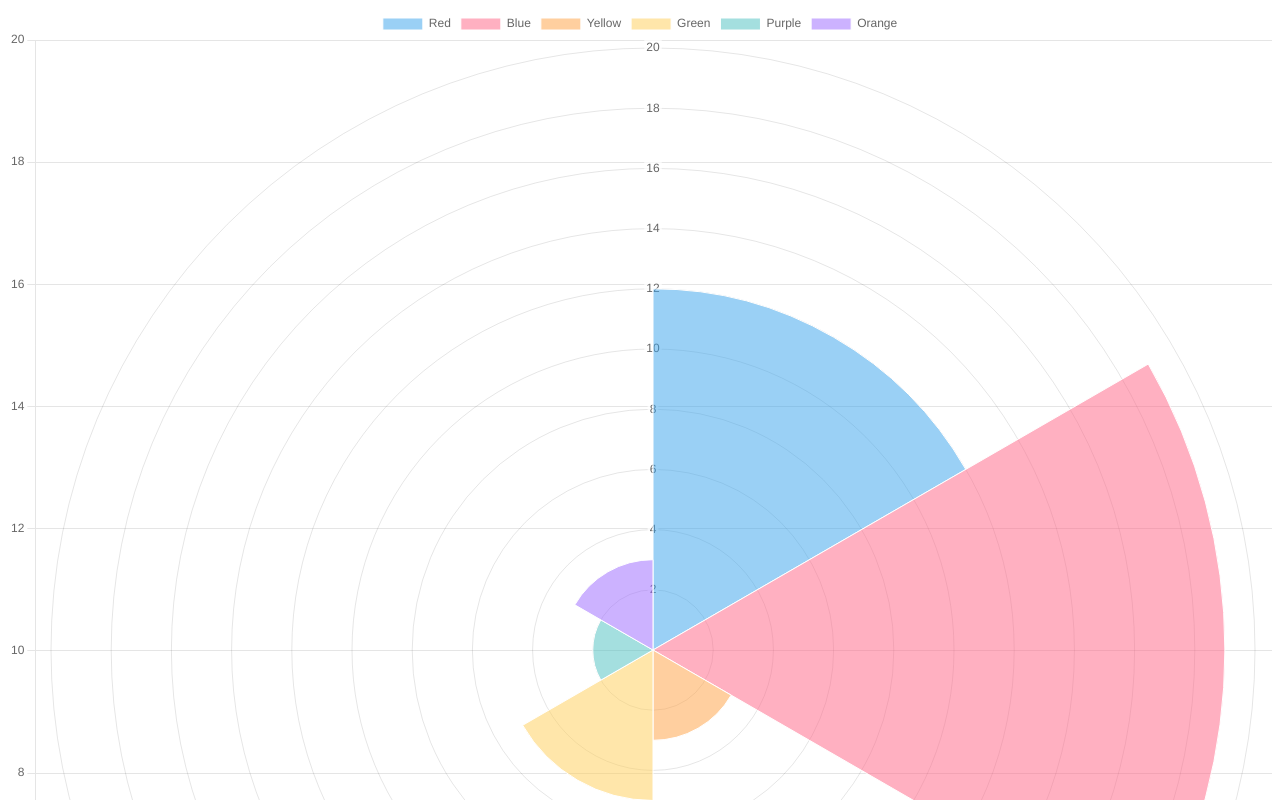
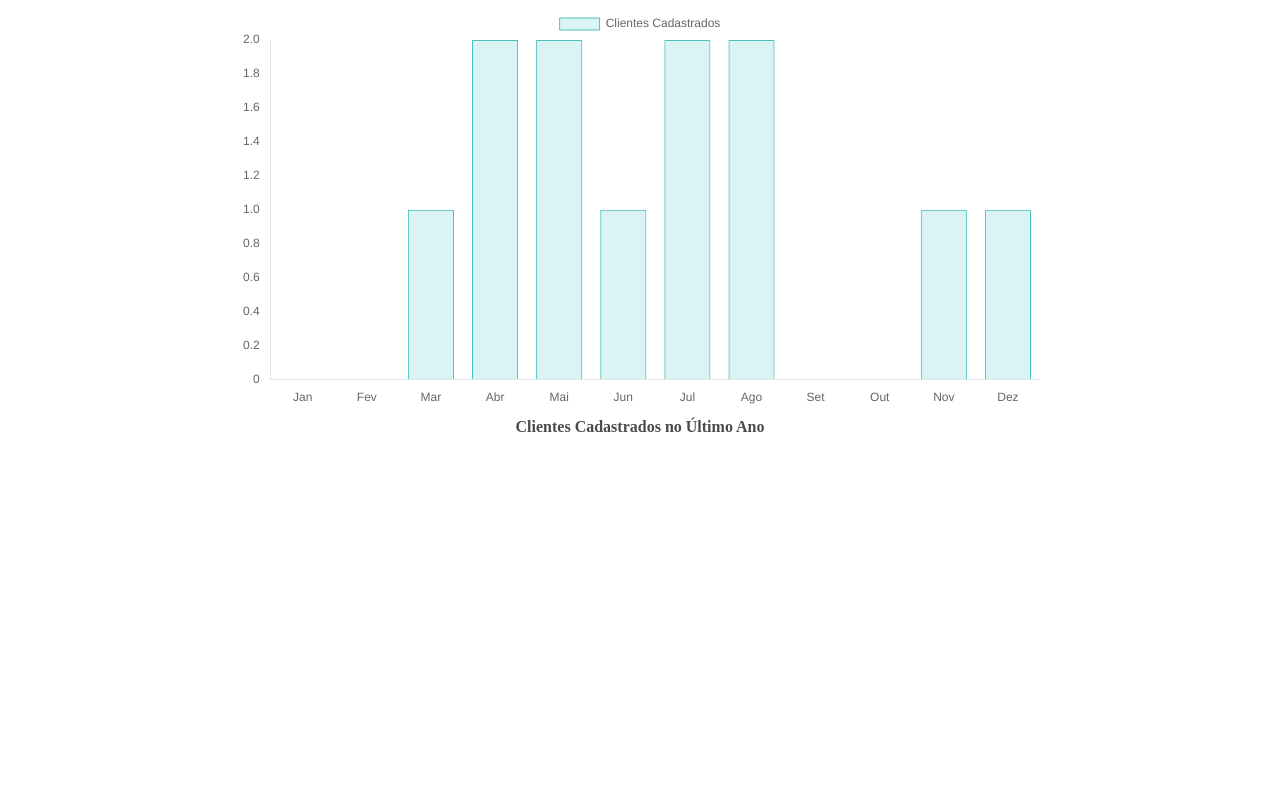
Before and after one commit to pygaudiello/MOBIT, a website: page index2.html in a window 1280 px wide. Shown: the top 800 px of the page. Drawn offline with nearby package versions, Linux system fonts and the light colour scheme.

Commit message:
Gráfico de Barras

```diff
--- a/db.json
+++ b/db.json
@@ -6,7 +6,7 @@
         "cpf": "123.456.789-00",
         "telefone": "(11) 98765-4321",
         "email": "joao.silva@email.com",
-        "dataCadastro": "2024-03-14",
+        "dataCadastro": "2024-01-01",
         "idPlanoContratado": ["101", "103"]
         },
         {
@@ -15,7 +15,7 @@
         "cpf": "987.654.321-00",
         "telefone": "(21) 91234-5678",
         "email": "maria.oliveira@email.com",
-        "dataCadastro": "2024-07-19",
+        "dataCadastro": "2024-02-01",
         "idPlanoContratado": ["102"]
         },
         {
@@ -24,7 +24,7 @@
         "cpf": "123.789.456-00",
         "telefone": "(31) 92345-6789",
         "email": "carlos.souza@email.com",
-        "dataCadastro": "2023-08-21",
+        "dataCadastro": "2023-03-01",
         "idPlanoContratado": ["103", "105"]
         },
         {
@@ -33,7 +33,7 @@
         "cpf": "321.654.987-00",
         "telefone": "(41) 93456-7890",
         "email": "fernanda.costa@email.com",
-        "dataCadastro": "2024-10-03",
+        "dataCadastro": "2024-04-01",
         "idPlanoContratado": ["104"]
         },
         {
@@ -42,7 +42,7 @@
         "cpf": "654.321.987-00",
         "telefone": "(51) 91234-5678",
         "email": "roberto.lima@email.com",
-        "dataCadastro": "2024-05-09",
+        "dataCadastro": "2024-05-01",
         "idPlanoContratado": ["105"]
         },
         {
@@ -51,7 +51,7 @@
         "cpf": "111.222.333-44",
         "telefone": "(61) 93456-7890",
         "email": "luciana.pereira@email.com",
-        "dataCadastro": "2024-01-11",
+        "dataCadastro": "2024-06-01",
         "idPlanoContratado": ["101", "102"]
         },
         {
@@ -60,7 +60,7 @@
         "cpf": "555.666.777-88",
         "telefone": "(71) 91234-5678",
         "email": "ricardo.gomes@email.com",
-        "dataCadastro": "2024-03-22",
+        "dataCadastro": "2024-07-01",
         "idPlanoContratado": ["102"]
         },
         {
@@ -69,7 +69,7 @@
         "cpf": "222.333.444-55",
         "telefone": "(11) 92345-6789",
         "email": "beatriz.souza@email.com",
-        "dataCadastro": "2024-06-01",
+        "dataCadastro": "2024-08-01",
         "idPlanoContratado": ["103"]
         },
         {
@@ -78,7 +78,7 @@
         "cpf": "777.888.999-00",
         "telefone": "(41) 93456-7890",
         "email": "paulo.costa@email.com",
-        "dataCadastro": "2025-03-10",
+        "dataCadastro": "2025-09-01",
         "idPlanoContratado": ["104"]
         },
         {
@@ -87,7 +87,7 @@
         "cpf": "333.444.555-66",
         "telefone": "(21) 98765-4321",
         "email": "tatiane.santos@email.com",
-        "dataCadastro": "2023-09-18",
+        "dataCadastro": "2023-10-01",
         "idPlanoContratado": ["105"]
         },
         {
@@ -96,7 +96,7 @@
         "cpf": "555.111.333-22",
         "telefone": "(11) 98877-1234",
         "email": "lucas.almeida@email.com",
-        "dataCadastro": "2024-02-10",
+        "dataCadastro": "2024-11-01",
         "idPlanoContratado": ["102"]
         },
         {
@@ -105,7 +105,7 @@
         "cpf": "444.555.666-77",
         "telefone": "(21) 97654-3210",
         "email": "juliana.ferreira@email.com",
-        "dataCadastro": "2024-01-18",
+        "dataCadastro": "2024-12-01",
         "idPlanoContratado": ["101", "104"]
         },
         {
@@ -114,7 +114,7 @@
         "cpf": "666.777.888-99",
         "telefone": "(31) 98765-4321",
         "email": "eduardo.martins@email.com",
-        "dataCadastro": "2024-03-05",
+        "dataCadastro": "2024-01-01",
         "idPlanoContratado": ["103"]
         },
         {
@@ -123,7 +123,7 @@
         "cpf": "222.111.333-44",
         "telefone": "(41) 92345-6789",
         "email": "tatiane.costa@email.com",
-        "dataCadastro": "2024-02-19",
+        "dataCadastro": "2024-02-01",
         "idPlanoContratado": ["105"]
         },
         {
@@ -132,7 +132,7 @@
         "cpf": "333.444.777-99",
         "telefone": "(51) 91987-6543",
         "email": "gustavo.oliveira@email.com",
-        "dataCadastro": "2025-02-22",
+        "dataCadastro": "2025-03-01",
         "idPlanoContratado": ["102"]
         },
         {
@@ -141,7 +141,7 @@
         "cpf": "555.888.777-66",
         "telefone": "(61) 93456-7890",
         "email": "renata.silva@email.com",
-        "dataCadastro": "2024-03-20",
+        "dataCadastro": "2024-04-01",
         "idPlanoContratado": ["104"]
         },
         {
@@ -150,7 +150,7 @@
         "cpf": "999.888.777-22",
         "telefone": "(71) 91234-5678",
         "email": "thiago.rodrigues@email.com",
-        "dataCadastro": "2024-06-05",
+        "dataCadastro": "2024-05-01",
         "idPlanoContratado": ["105"]
         },
         {
@@ -159,7 +159,7 @@
         "cpf": "777.666.555-44",
         "telefone": "(31) 93334-5566",
         "email": "camila.pereira@email.com",
-        "dataCadastro": "2025-04-10",
+        "dataCadastro": "2025-06-01",
         "idPlanoContratado": ["101", "104"]
         },
         {
@@ -168,7 +168,7 @@
         "cpf": "333.222.111-00",
         "telefone": "(11) 93456-7890",
         "email": "leandro.souza@email.com",
-        "dataCadastro": "2024-04-05",
+        "dataCadastro": "2024-07-01",
         "idPlanoContratado": ["102"]
         },
         {
@@ -177,7 +177,7 @@
         "cpf": "111.444.777-88",
         "telefone": "(21) 91234-5678",
         "email": "juliana.lima@email.com",
-        "dataCadastro": "2024-04-25",
+        "dataCadastro": "2024-08-01",
         "idPlanoContratado": ["103"]
         }
 
--- a/index2.html
+++ b/index2.html
@@ -1,37 +1,89 @@
 <!DOCTYPE html>
-<html lang="pt">
+<html lang="pt-br">
 <head>
     <meta charset="UTF-8">
     <meta name="viewport" content="width=device-width, initial-scale=1.0">
-    <title>Dash Telefonia</title>
+    <title>Gráfico de Barras</title>
+    <script src="https://cdn.jsdelivr.net/npm/chart.js"></script>
+    <style>
+        #grafico {
+            width: 80%;
+            height: 400px;
+            margin: 0 auto;
+            display: flex;
+            flex-direction: column;
+            align-items: center;
+        }
+        .legenda {
+            margin-top: 10px;
+            font-size: 16px;
+            font-weight: bold;
+            color: #4b4b4b;
+            text-align: center;
+        }
+    </style>
 </head>
 <body>
-    <div>
+
+    <div id="grafico">
         <canvas id="myChart"></canvas>
+        <p class="legenda">Clientes Cadastrados no Último Ano</p>
     </div>
-</body>
 
-<script src="https://cdn.jsdelivr.net/npm/chart.js"></script>
     <script>
-    const ctx = document.getElementById('myChart');
+        fetch('db.json')
+            .then(response => response.json())
+            .then(data => {
+                const clientes = data.clientes;
+                const hoje = new Date();
+                const ultimoAno = new Date();
+                ultimoAno.setFullYear(hoje.getFullYear() - 1);
 
+                const clientesUltimoAno = clientes.filter(cliente => {
+                    const dataCadastro = new Date(cliente.dataCadastro);
+                    return dataCadastro >= ultimoAno && dataCadastro <= hoje;
+                });
+
+                const meses = Array(12).fill(0);
+                clientesUltimoAno.forEach(cliente => {
+                    const mesCadastro = new Date(cliente.dataCadastro).getMonth();
+                    meses[mesCadastro]++;
+                });
+
+                const labels = [
+                    'Jan', 'Fev', 'Mar', 'Abr', 'Mai', 'Jun',
+                    'Jul', 'Ago', 'Set', 'Out', 'Nov', 'Dez'
+                ];
+
+                const ctx = document.getElementById('myChart').getContext('2d');
                 new Chart(ctx, {
-    type: 'polarArea',
+                    type: 'bar',
                     data: {
-        labels: ['Red', 'Blue', 'Yellow', 'Green', 'Purple', 'Orange'],
+                        labels: labels,
                         datasets: [{
-        label: '# of Votes',
-        data: [12, 19, 3, 5, 2, 3],
+                            label: 'Clientes Cadastrados',
+                            data: meses,
+                            backgroundColor: 'rgba(75, 192, 192, 0.2)',
+                            borderColor: 'rgba(75, 192, 192, 1)',
                             borderWidth: 1
                         }]
                     },
                     options: {
+                        responsive: true,
                         scales: {
                             y: {
-            beginAtZero: true
+                                beginAtZero: true,
+                                grid: { display: false }
+                            },
+                            x: {
+                                grid: { display: false }
                             }
                         }
                     }
                 });
+            })
+            .catch(error => console.error('Erro ao carregar o arquivo JSON:', error));
     </script>
+
+</body>
 </html>
```
Also changed, not shown: index.html (+86 -17 lines). Lines whose indentation alone changed are shown as unchanged.
